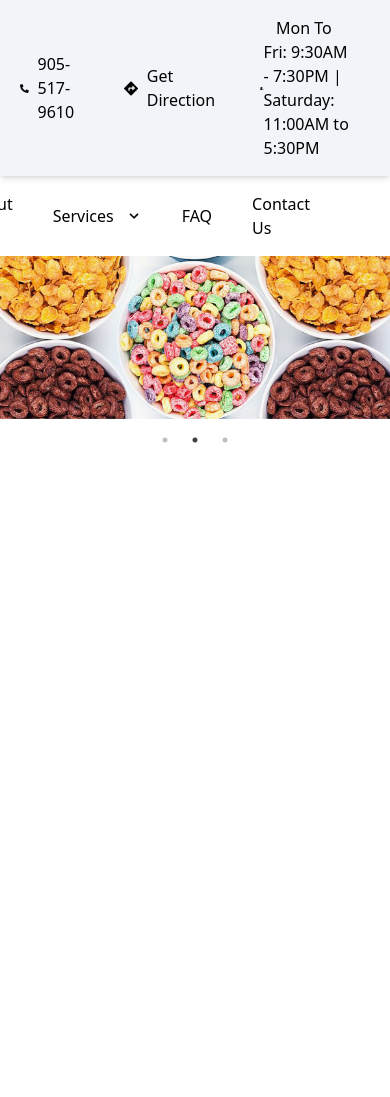
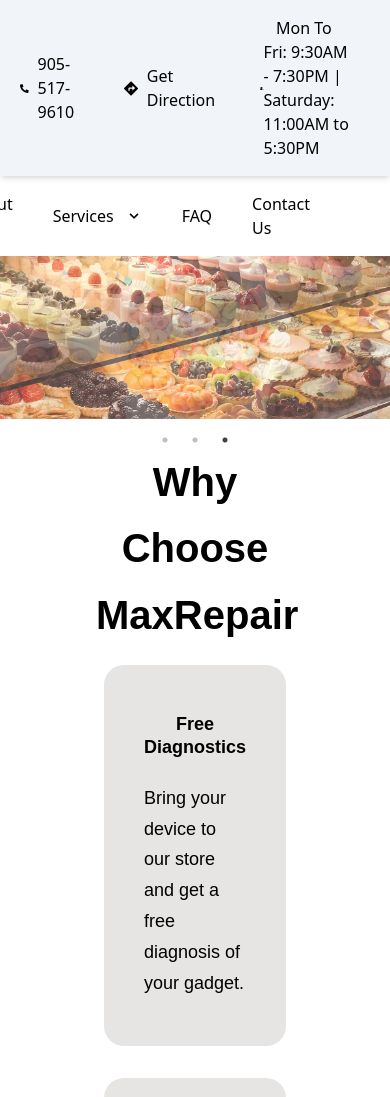
Before and after one commit to MetalJames/pcmaxrepair, a React (Vite) app: page / in a window 390 px wide. Shown: the top 1097 px of the page. Before the commit the page ends 844 px from the top, so only its background shows below. Built offline with nearby package versions, Linux system fonts and the light colour scheme.

Commit message:
modified tailwind css to be able to use free font poppins; add 1 test image; create and worked on About us which will be a home element but not page; create whychooseus component

```diff
--- /dev/null
+++ b/src/components/AboutUsHome.tsx
@@ -0,0 +1,29 @@
+import React from 'react';
+import AboutUsImg from '../assets/Max_Repair_web-13.jpg'
+
+const AboutUsHome = () => {
+    return (
+        <div className='flex md:flex-row flex-col sm:py-16 py-6 px-24'>
+            <div className='flex-1 flex justify-center items-start flex-col'>
+                <h1 className='font-poppins font-semibold xs:text-[48px] text-[40px] xs:leading-[76.8px] leading-[66.8px] w-full'>About Us</h1>
+                <p className='font-poppins font-normal text-[18px] leading-[30.8px] max-w-[470px] mt-5'>
+                    Hi there. We are MaxRepair, an Electronics repair store in Port
+                    Credit, Mississauga. Our Google review will tell you about us much
+                    better than we can! But in any case, we are the friendly repair store
+                    that can help you at any time you need this the most. We can take care
+                    of your gadgets in no time. With 20+ years of experience, we can
+                    provide you with the best solution possible out there. We are located
+                    at 106 Lakeshore Road East, Mississauga, ON, L5G 1E3, so don't wait and
+                    bring us your device! If you have any questions - just give us a call
+                    at (905) 517-9610!
+                </p>
+                <div className='py-4 px-6 font-poppins font-medium text-[18px] text-dimWhite bg-black rounded-[10px] outline-none mt-10'>Learn More</div>
+            </div>
+            <div className='flex-1 flex justify-center items-center md:ml-10 ml-0 md:mt-0 mt-10 relative'>
+                <img src={AboutUsImg} alt='about us maxrepair img' className='w-[100%] h-[auto]'/>
+            </div>
+        </div>
+    );
+}
+
+export default AboutUsHome
--- a/src/components/WhyChooseUs.tsx
+++ b/src/components/WhyChooseUs.tsx
@@ -1,7 +1,22 @@
 import React from 'react';
+import { whychooseus } from '../constants';
 
 const WhyChooseUs = () => {
-    return <div>Why Choose MaxRepair</div>;
+    return (
+        <div className='flex flex-col sm:py-16 py-6 px-24'>
+            <h1 className='font-poppins font-semibold xs:text-[48px] text-[40px] xs:leading-[76.8px] leading-[66.8px] w-full text-center'>Why Choose MaxRepair</h1>
+            <div className='flex flex-wrap sm:justify-start justify-center w-full'>
+                {whychooseus.map((element) =>
+                <div key={element.id} className='bg-stone-200 text-black rounded-[20px] m-4'>
+                    <div className='flex justify-between flex-col px-10 py-12 rounded-[20px] max-w-[370px]'>
+                        <h2 className='font-poppins font-semibold text-[18px] leading-[23px] mb-1 text-center'>{element.title}</h2>
+                        <p className='font-poppins font-light text-[18px] leading-[30.8px] max-w-[470px] mt-5'>{element.description}</p>
+                    </div>
+                </div>
+                )}
+            </div>
+        </div>
+    )
 }
 
 export default WhyChooseUs
--- a/src/constants/index.ts
+++ b/src/constants/index.ts
@@ -101,34 +101,34 @@
             {
                 id: 3.8,
                 question: "What are your store hours?",
-                answer: "We are open Mon:10:00 AM – 2:00 PM, Tue to Fri:9:00 AM – 6:00 PM, Sat:10:00 AM – 4:00 PM, and also Sun:10:00 AM – 3:00 PM"
+                answer: "We are open Mon:10:00 AM - 2:00 PM, Tue to Fri:9:00 AM - 6:00 PM, Sat:10:00 AM - 4:00 PM, and also Sun:10:00 AM - 3:00 PM"
             },
         ]
     },
 ];
 
-export const clients = [
+export const whychooseus = [
     {
         id: 'why-choose-us-1',
-        title: 'Free Diagnostics​',
+        title: 'Free Diagnostics',
         description: 'Bring your device to our store and get a free diagnosis of your gadget.',
         // logo:
     },
     {
         id: 'why-choose-us-2',
-        title: 'On the Spot Service​',
+        title: 'On the Spot Service',
         description: 'We offer on spot services for a lot of minor issues like battery replacement and general breakdowns.'
         // logo:
     },
     {
         id: 'why-choose-us-3',
-        title: 'Warranties on Services / Repairs​',
+        title: 'Warranties on Services / Repairs',
         description: 'Services and repairs come with warranties to help you get best experience possible.'
         // logo:
     },
     {
         id: 'why-choose-us-4',
-        title: 'Quality Part​,',
+        title: 'Quality Parts',
         description: 'All our parts from reliable sources and always come.'
         // logo:
     },
@@ -139,7 +139,45 @@
     },
     {
         id: 'why-choose-us-6',
-        title: 'No fix - no fee!'
+        title: 'No fix - no fee!',
+        description: '',
         // logo:
     },
 ];
+export const ourservices = [
+    {
+        id: 'our-services-1',
+        title: 'iPhone Repair',
+        description: 'Bring your device to our store and get a free diagnosis of your gadget.',
+        // logo:
+    },
+    {
+        id: 'our-services-2',
+        title: 'Smartphone Repair',
+        description: 'We offer on spot services for a lot of minor issues like battery replacement and general breakdowns.'
+        // logo:
+    },
+    {
+        id: 'our-services-3',
+        title: 'iPad / Tablet Repair',
+        description: 'Whether your iPad or Tablet has a broken screen or maybe your battery no longer holds the charge, or you have software issues, or any other issue that interrupts smooth performance, we will take care of it.'
+        // logo:
+    },
+    {
+        id: 'our-services-4',
+        title: 'Macbook Repair',
+        description: 'All our parts from reliable sources and always come.'
+        // logo:
+    },
+    {
+        id: 'our-services-5',
+        title: 'REFERRED BY MANY'
+        // logo:
+    },
+    {
+        id: 'our-services-6',
+        title: 'No fix - no fee!',
+        description: '',
+        // logo:
+    },
+];
--- a/src/pages/Home.tsx
+++ b/src/pages/Home.tsx
@@ -1,10 +1,16 @@
 import React from 'react';
 import Slider from '../components/Slider'
+import AboutUsHome from '../components/AboutUsHome';
+import WhyChooseUs from '../components/WhyChooseUs';
 
 const Home = () => {
     return (
-        <Slider />
-    )
+        <div>
+            <Slider />
+            <WhyChooseUs />
+            <AboutUsHome />
+        </div>
+    );
 }
 
 export default Home
--- a/tailwind.config.cjs
+++ b/tailwind.config.cjs
@@ -5,15 +5,25 @@
     "./src/**/*.{js,ts,jsx,tsx}",
   ],
   theme: {
-    extend: {},
-    // screens: {
-    //   xs: "480px",
-    //   ss: "620px",
-    //   sm: "768px",
-    //   md: "1060px",
-    //   lg: "1200px",
-    //   xl: "1700px",
-    // },
+    extend: {
+      colors: {
+        primary: "#00040f",
+        secondary: "#00f6ff",
+        dimWhite: "rgba(255, 255, 255, 0.7)",
+        dimBlue: "rgba(9, 151, 124, 0.1)",
+      },
+      fontFamily: {
+        poppins: ["Poppins", "sans-serif"],
+      },
+    },
+    screens: {
+      xs: "480px",
+      ss: "620px",
+      sm: "768px",
+      md: "1060px",
+      lg: "1200px",
+      xl: "1700px",
+    },
   },
   plugins: [],
 }
```
Also changed, not shown: 1 other file (tests, documents, lock files or other folders).
